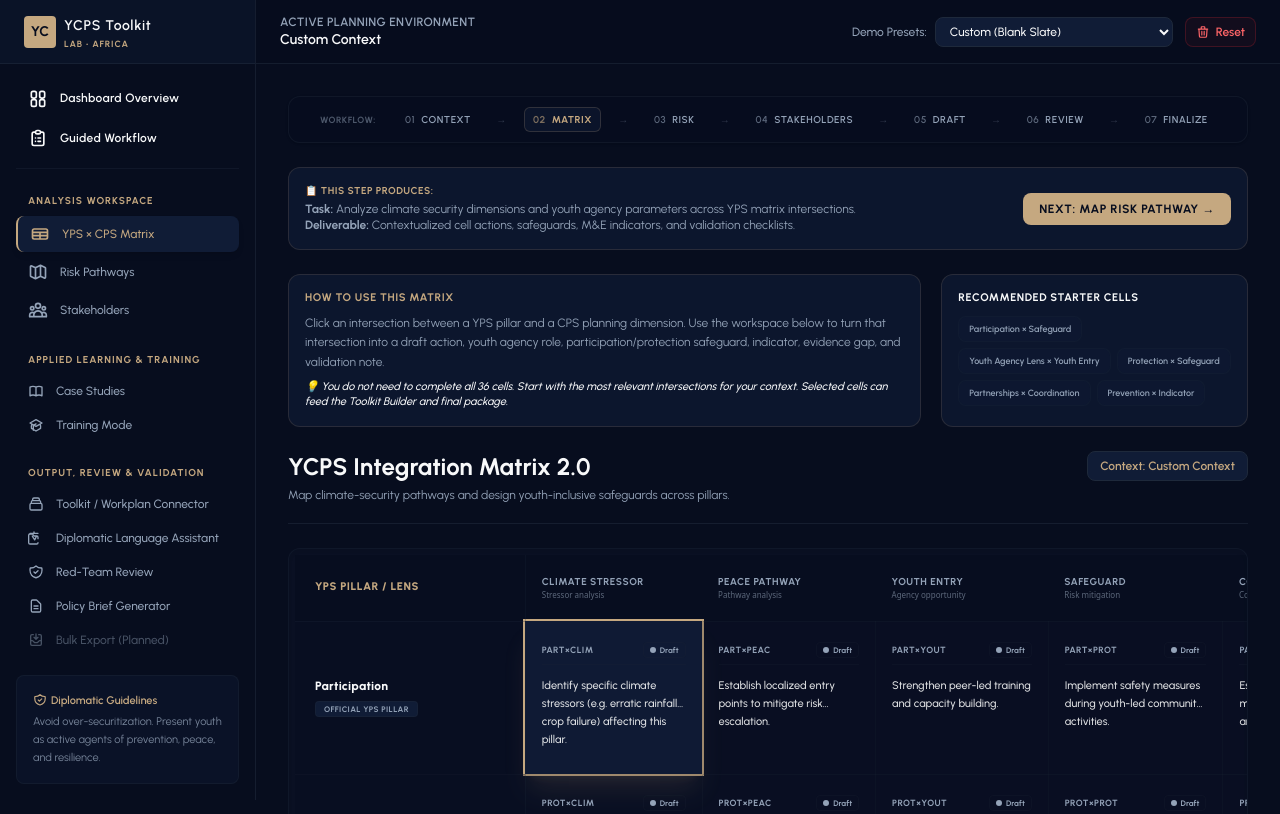
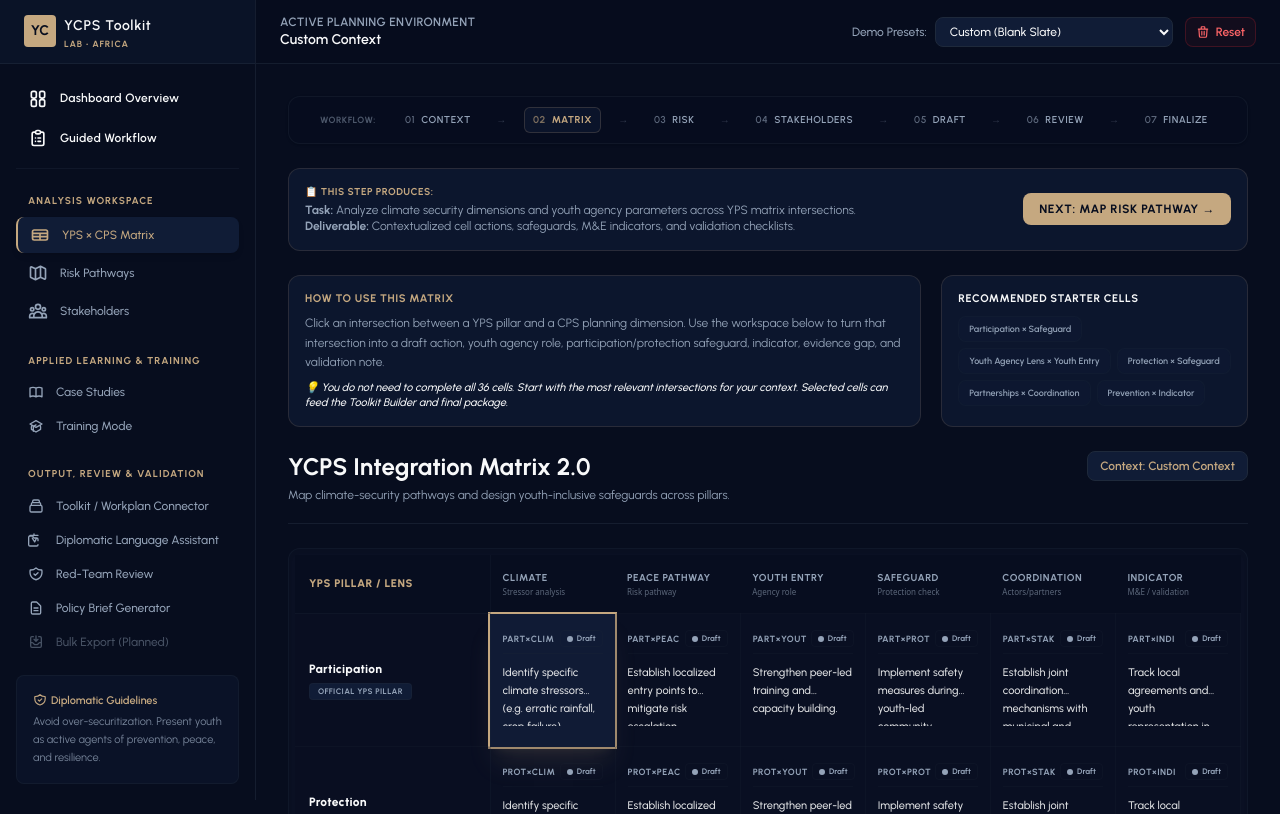
Before and after one commit to maissaramoheb/ycps-toolkit-lab, a Next.js app: page /matrix in a window 1280 px wide. Shown: the top 814 px of the page. Built offline with nearby package versions, Linux system fonts and the light colour scheme.

Commit message:
Fit matrix to screen and improve font readability

```diff
--- a/src/app/globals.css
+++ b/src/app/globals.css
@@ -23,6 +23,8 @@ body {
   color: var(--foreground);
   font-family: var(--font-urbanist), var(--font-geist-sans), system-ui, -apple-system, BlinkMacSystemFont, sans-serif;
   min-height: 100vh;
+  font-size: 15.5px;
+  line-height: 1.55;
 }
 
 .print-only {
--- a/src/app/matrix/page.tsx
+++ b/src/app/matrix/page.tsx
@@ -429,7 +429,7 @@ Validation: ${cell.validationNote}`;
 
   // Structural columns definition
   const cols = [
-    { id: 'climate_stressor', name: 'Climate-Related Stressor', label: 'Climate Stressor' },
+    { id: 'climate_stressor', name: 'Climate-Related Stressor', label: 'Climate' },
     { id: 'peace_pathway', name: 'Peace and Security Pathway', label: 'Peace Pathway' },
     { id: 'youth_entry', name: 'Youth Agency Entry Point', label: 'Youth Entry' },
     { id: 'protection_safeguard', name: 'Participation/Protection Safeguard', label: 'Safeguard' },
@@ -557,20 +557,20 @@ Validation: ${cell.validationNote}`;
       {/* Interactive Matrix Workspace Grid */}
       {/* 1. Full-Width Visual Grid (The Visual Hero) */}
       <div className="overflow-x-auto border border-brand-grey-border/30 rounded-xl bg-slate-900/40 p-1.5 no-print shadow-inner">
-        <table className="min-w-[1280px] w-full text-xs text-brand-offwhite border-collapse">
+        <table className="w-full table-fixed lg:min-w-0 min-w-[1080px] text-xs text-brand-offwhite border-collapse">
           <thead>
             <tr className="border-b border-brand-grey-border/30 bg-brand-navy-dark/80">
-              <th className="px-5 py-5 text-left font-extrabold text-brand-gold uppercase tracking-wider text-[11px] w-[18%] min-w-[220px] border-r border-brand-grey-border/25">YPS Pillar / Lens</th>
+              <th className="px-3.5 py-4 text-left font-extrabold text-brand-gold uppercase tracking-wider text-[11px] w-[18%] lg:w-[195px] border-r border-brand-grey-border/25">YPS Pillar / Lens</th>
               {cols.map((col) => (
-                <th key={col.id} className="px-4 py-5 text-left font-bold text-brand-grey-text uppercase tracking-wider text-[10px] min-w-[170px]">
+                <th key={col.id} className="px-3 py-4 text-left font-bold text-brand-grey-text uppercase tracking-wider text-[10px]">
                   <div>{col.label}</div>
                   <div className="text-[8px] text-brand-grey-text/60 font-medium normal-case tracking-normal mt-0.5 font-sans">
                     {col.id === 'climate_stressor' ? 'Stressor analysis' :
-                     col.id === 'peace_pathway' ? 'Pathway analysis' :
-                     col.id === 'youth_entry' ? 'Agency opportunity' :
-                     col.id === 'protection_safeguard' ? 'Risk mitigation' :
-                     col.id === 'stakeholder_coordination' ? 'Coordination need' :
-                     'M&E validation'}
+                     col.id === 'peace_pathway' ? 'Risk pathway' :
+                     col.id === 'youth_entry' ? 'Agency role' :
+                     col.id === 'protection_safeguard' ? 'Protection check' :
+                     col.id === 'stakeholder_coordination' ? 'Actors/partners' :
+                     'M&E / validation'}
                   </div>
                 </th>
               ))}
@@ -587,7 +587,7 @@ Validation: ${cell.validationNote}`;
                 }`}
               >
                 {/* Row Header */}
-                <td className="px-5 py-5 align-middle border-r border-brand-grey-border/25 bg-brand-navy-dark/30">
+                <td className="px-3.5 py-4 align-middle border-r border-brand-grey-border/25 bg-brand-navy-dark/30">
                   <div className="space-y-1.5">
                     <span className="font-extrabold text-brand-offwhite block leading-snug text-xs tracking-wide">{row.name}</span>
                     {!row.isOfficial ? (
@@ -607,7 +607,7 @@ Validation: ${cell.validationNote}`;
                   const cellKey = `${row.id}_${col.id}`;
                   const cellItem = cells[cellKey];
                   if (!cellItem) {
-                    return <td key={cellKey} className="px-4 py-5 border border-brand-grey-border/20 bg-brand-navy-dark/10"></td>;
+                    return <td key={cellKey} className="px-3 py-4 border border-brand-grey-border/20 bg-brand-navy-dark/10"></td>;
                   }
 
                   const isSelected = activeRow === row.id && activeCol === col.id;
@@ -640,13 +640,13 @@ Validation: ${cell.validationNote}`;
                     <td
                       key={cellKey}
                       onClick={() => handleCellClick(row.id as YCPSMatrixRowId, col.id as YCPSMatrixColumnId)}
-                      className={`px-4 py-5 border border-brand-grey-border/20 transition-all cursor-pointer text-left align-top select-none min-w-[170px] ${statusBg} ${
+                      className={`px-3 py-4 border border-brand-grey-border/20 transition-all cursor-pointer text-left align-top select-none ${statusBg} ${
                         isSelected
                           ? 'ring-2 ring-brand-gold bg-brand-navy-light/95 border-transparent shadow-xl shadow-brand-gold/15 z-10'
                           : 'hover:bg-brand-navy-light/25'
                       }`}
                     >
-                      <div className="flex flex-col justify-between h-full min-h-[112px] gap-3">
+                      <div className="flex flex-col justify-between h-full min-h-[100px] gap-2.5">
                         <div className="flex items-center justify-between gap-1 border-b border-brand-grey-border/20 pb-1.5">
                           <span className="text-[9px] text-brand-grey-text font-bold uppercase tracking-wider">
                             {row.id.slice(0, 4)}×{col.id.slice(0, 4)}
```
Also changed, not shown: 2 other files (tests, documents, lock files or other folders).
